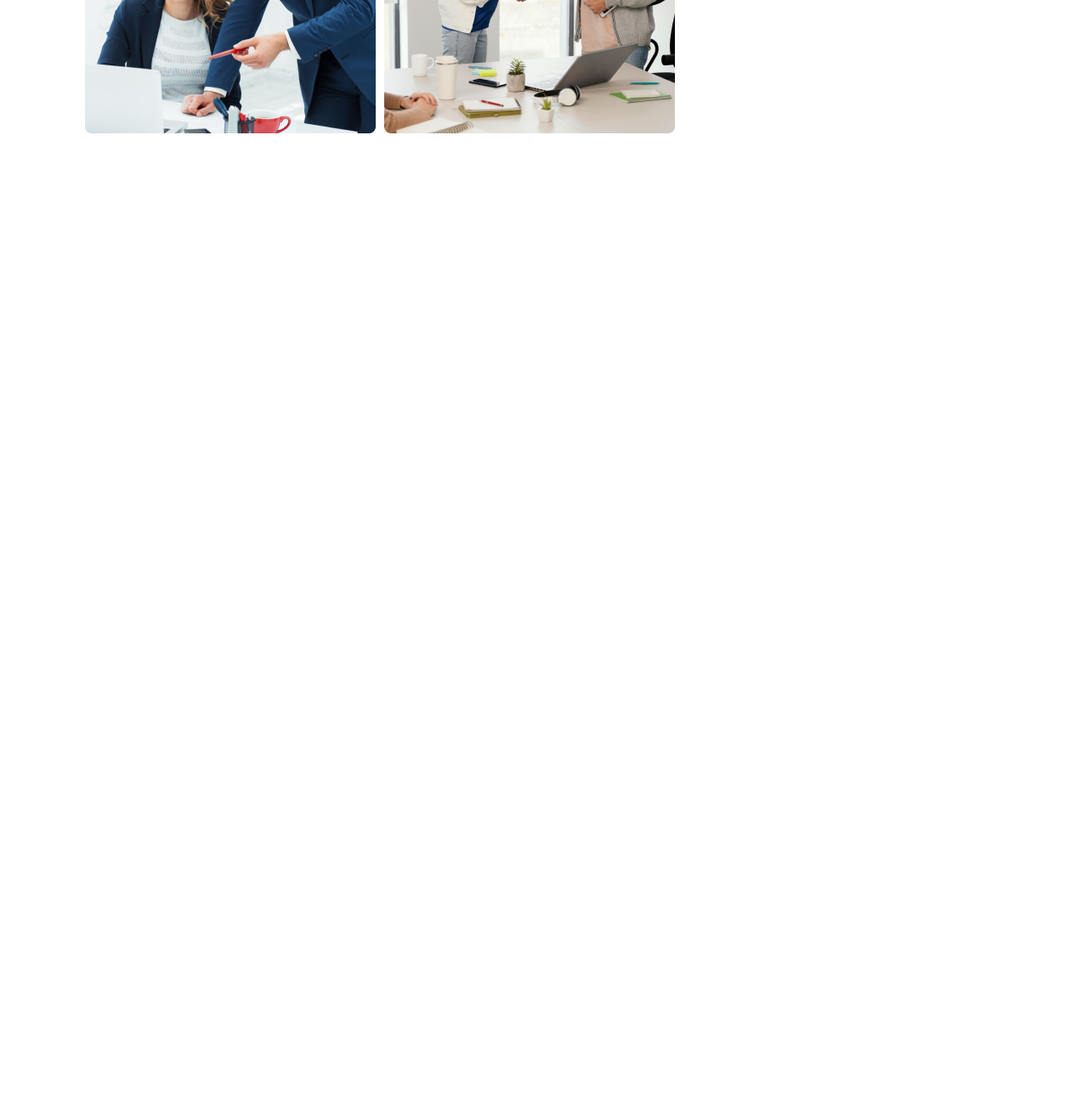
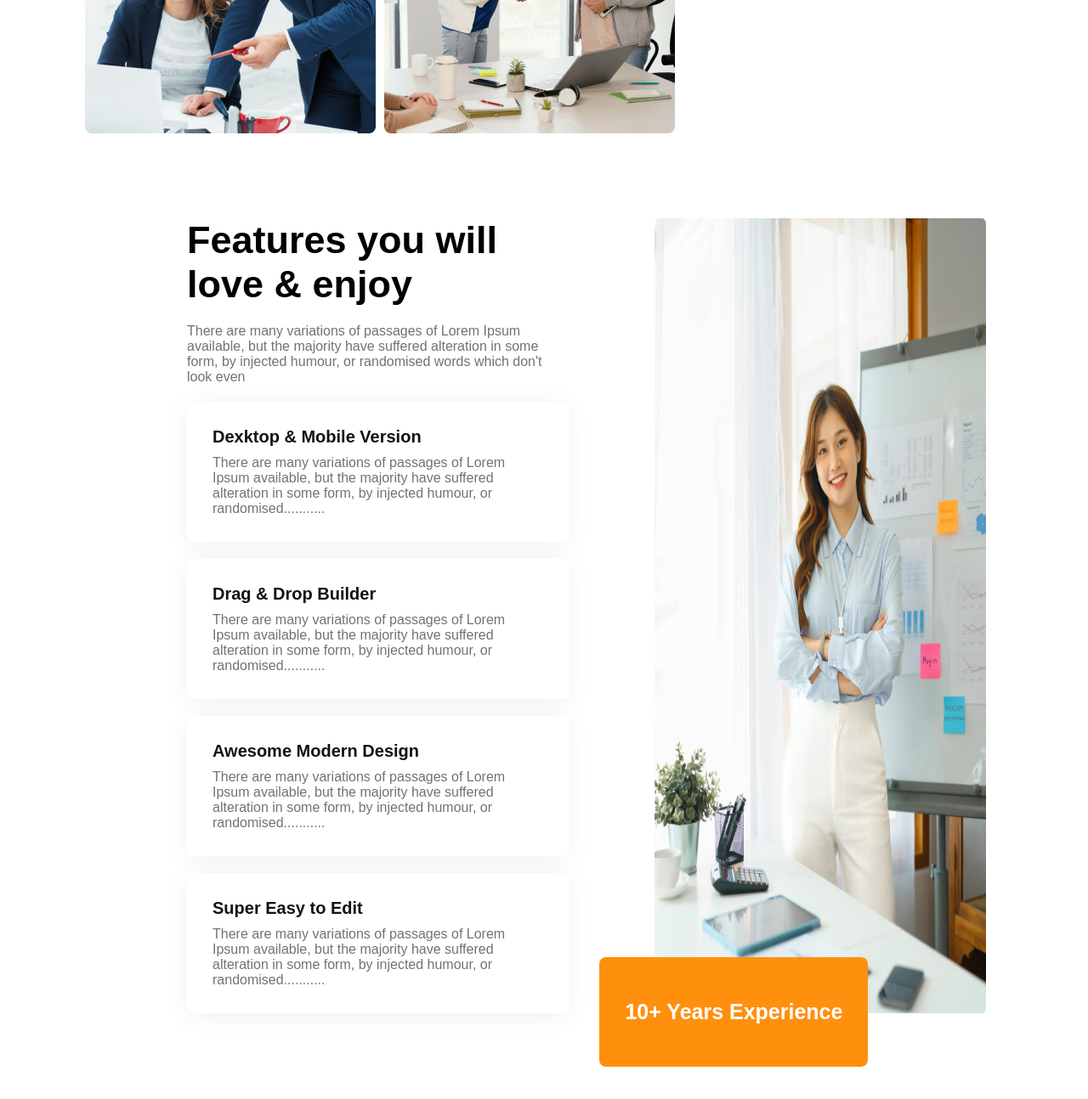
Before and after one commit to sajid3366/g3-responsive-website, a plain HTML site: page index.html in a window 1280 px wide. Shown: the part 1468-2762 px from the top of the page at 85% size. Before the commit the page ends 1625 px from the top, so only its background shows below. Drawn offline with Linux system fonts and the light colour scheme.

Commit message:
experience section's added for monile and medium devices

```diff
--- a/index.html
+++ b/index.html
@@ -48,7 +48,38 @@
                 <p class="team-description">There are many variations of passages of Lorem Ipsum available, but the
                     majority have suffered alteration in some form, by injected humour, or randomised words which don't
                     look even</p>
-                <button class="btn-primary btn">Explore More</button>
+                <button class="btn-primary">Explore More</button>
+            </div>
+        </section>
+        <section class="experience-container">
+            <div>
+                <div class="experience">
+                    <h3 class="experience-title">Features you will love & enjoy</h3>
+                    <p class="experience-description">There are many variations of passages of Lorem Ipsum available, but the majority have suffered alteration in some form, by injected humour, or randomised words which don't look even</p>
+                </div>
+                <div class="experience-box">
+                    <h3 class="experience-box-title">Dexktop & Mobile Version</h3>
+                    <p class="experience-box-description">There are many variations of passages of Lorem Ipsum available, but the majority have suffered alteration in some form, by injected humour, or randomised...........</p>
+                </div>
+                <div class="experience-box">
+                    <h3 class="experience-box-title">Drag & Drop Builder</h3>
+                    <p class="experience-box-description">There are many variations of passages of Lorem Ipsum available, but the majority have suffered alteration in some form, by injected humour, or randomised...........</p>
+                </div>
+                <div class="experience-box">
+                    <h3 class="experience-box-title">Awesome Modern Design</h3>
+                    <p class="experience-box-description">There are many variations of passages of Lorem Ipsum available, but the majority have suffered alteration in some form, by injected humour, or randomised...........</p>
+                </div>
+                <div class="experience-box">
+                    <h3 class="experience-box-title">Super Easy to Edit</h3>
+                    <p class="experience-box-description">There are many variations of passages of Lorem Ipsum available, but the majority have suffered alteration in some form, by injected humour, or randomised...........</p>
+                </div>
+
+
+            </div>
+
+            <div class="experience-image">
+                <img src="images/architect.png" alt="">
+                <button class="btn-primary btn">10+ Years Experience</button>
             </div>
         </section>
 
--- a/styles/style..css
+++ b/styles/style..css
@@ -51,115 +51,228 @@ nav a {
     font-weight: 500;
     color: black;
 }
+
 /* banner section */
 .banner-content {
     max-width: 800px;
     text-align: center;
     margin: 0 auto;
 }
-.banner-title{
+
+.banner-title {
     font-size: 64px;
     font-weight: 700;
     color: #131313;
     margin-top: 80px;
 }
-.banner-description{
+
+.banner-description {
     color: #727272;
     margin: 20px 0;
 }
-.banner img{
+
+.banner img {
     width: 100%;
     margin: 50px 0 0;
 }
+
 /* for responsive */
 /* mobile device */
 @media screen and (max-width:576px) {
-    header{
+    header {
         padding: 20px;
     }
-    nav{
+
+    nav {
         flex-direction: column;
-        gap: 20px 0 ;
+        gap: 20px 0;
     }
 
 }
+
 /* medium devices */
 @media screen and (min-width:576px) and (max-width:992px) {
-    header{
+    header {
         padding: 20px 80px;
     }
 
 }
 
 /* main section */
-main{
+main {
     max-width: 1440px;
     margin: 0 auto;
 }
-.feature-container{
+
+.feature-container {
     display: flex;
     align-items: center;
     margin: 0 100px;
 }
-.team-image{
+
+.team-image {
     gap: 10px;
     display: grid;
     grid-template-columns: repeat(2, 1fr);
     margin-top: 10px;
 }
-.team-content{
+
+.team-content {
     padding-left: 70px;
     padding-right: 70px;
 }
-.team-title{
+
+.team-title {
     font-size: 45px;
 }
-.quick-list{
+
+.quick-list {
     color: #727272;
     font-weight: 500;
 
 }
-.our{
+
+.our {
     color: #131313;
     font-weight: 700;
 }
-.feature{
+
+.feature {
     color: #FF900E;
     font-weight: 700;
 }
-.team-description{
+
+.team-description {
     color: #727272;
     margin: 24px 0 32px;
 }
+
 /* team responsive */
 /* for mobile */
 @media screen and (max-width:576px) {
-    main{
+    main {
         max-width: 576px;
         margin: 0 auto;
     }
-    .feature-container{
+
+    .feature-container {
         flex-direction: column;
     }
-    .team-content{
+
+    .team-content {
         margin-top: 20px;
         padding-left: 20px;
         padding-right: 20px;
     }
-    .team-image{
+
+    .team-image {
         grid-template-columns: repeat(1, 1fr);
     }
 
 }
+
 /* medium devices */
 @media screen and (min-width:576px) and (max-width:992px) {
-    .feature-container{
+    .feature-container {
         flex-direction: column;
     }
-    .team-content{
+
+    .team-content {
         margin-top: 20px;
         text-align: center;
 
     }
 
 }
+
+/* experience section */
+.experience-container {
+    display: flex;
+    margin: 100px 220px;
+
+}
+
+.experience-title {
+    font-size: 45px;
+}
+
+.experience-description {
+    color: #727272;
+    font-weight: 500;
+    margin: 20px 0;
+}
+
+.experience-image img {
+    width: 100%;
+    margin-left: 100px;
+    height: 100%;
+}
+
+.experience-box {
+    border-radius: 8px;
+    background: #FFF;
+    box-shadow: 0px 4px 30px 0px rgba(0, 0, 0, 0.06);
+    margin-top: 20px;
+    padding: 30px;
+}
+
+.experience-box-title {
+    color: #131313;
+    font-size: 20px;
+    font-weight: 600;
+}
+
+.experience-box-description {
+    color: #727272;
+    font-size: 16px;
+    font-style: normal;
+    font-weight: 400;
+    margin-top: 10px;
+}
+
+.btn {
+    padding: 50px 30px;
+    font-size: 25px;
+    position: relative;
+    bottom: 70px;
+    left: 35px;
+}
+
+/* experience responsive */
+/* for mobile  */
+@media screen and (max-width:576px) {
+    .experience-container {
+        flex-direction: column;
+        margin: 100px 20px;
+
+    }
+    .experience-image img {
+        width: 100%;
+        margin-left: -5px;
+        margin-top: 10px;
+        height: 100%;
+    }
+    .btn {
+        padding: 50px 30px;
+        font-size: 25px;
+        position: relative;
+        bottom: 70px;
+        left: 5px;
+    }
+}
+
+/* medium devices */
+@media screen and (min-width:576px) and (max-width:992px) {
+    .experience-container {
+        flex-direction: column;
+        margin: 100px 50px;
+
+    }
+    .experience-image img {
+        width: 100%;
+        margin-top: 20px;
+        height: 100%;
+        margin-left: -5px;
+    }
+
+}
```
